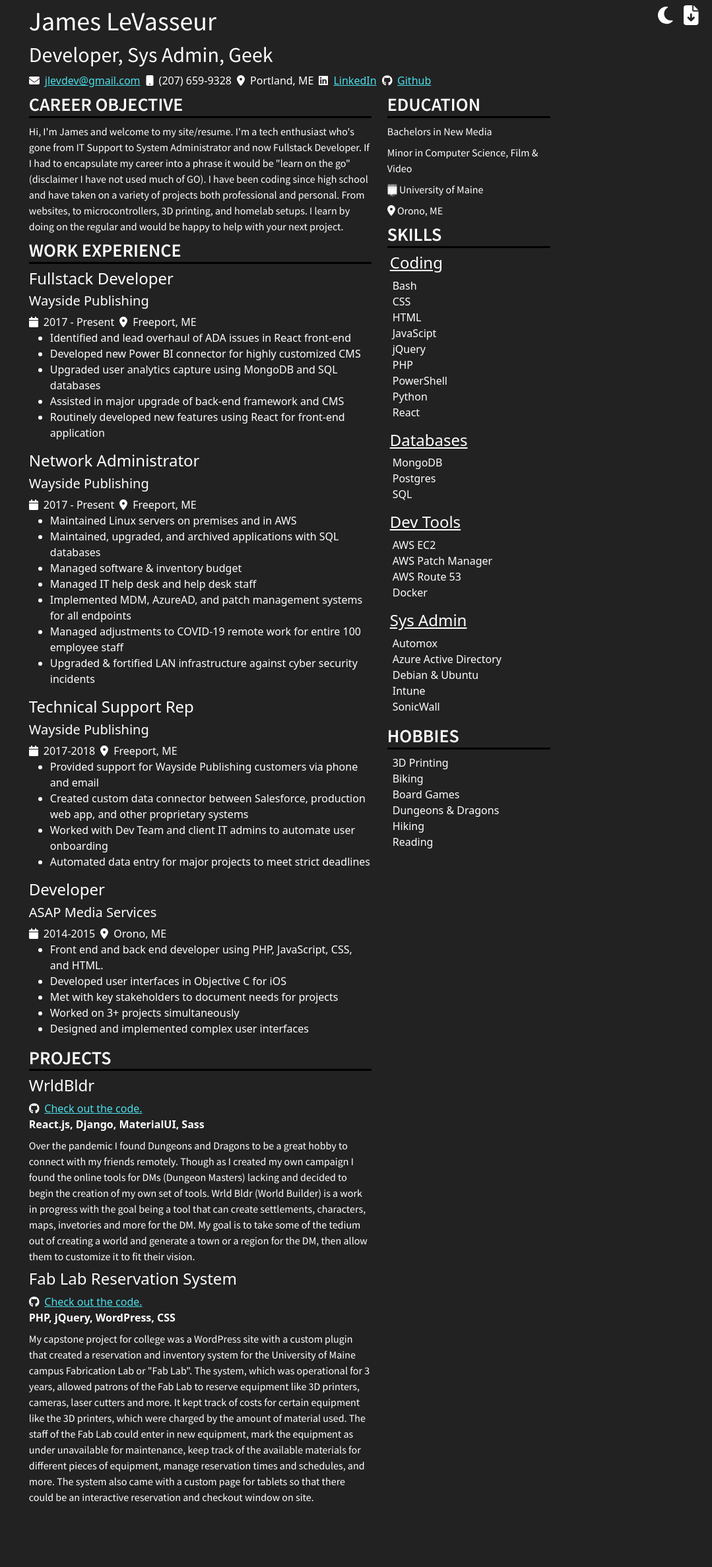
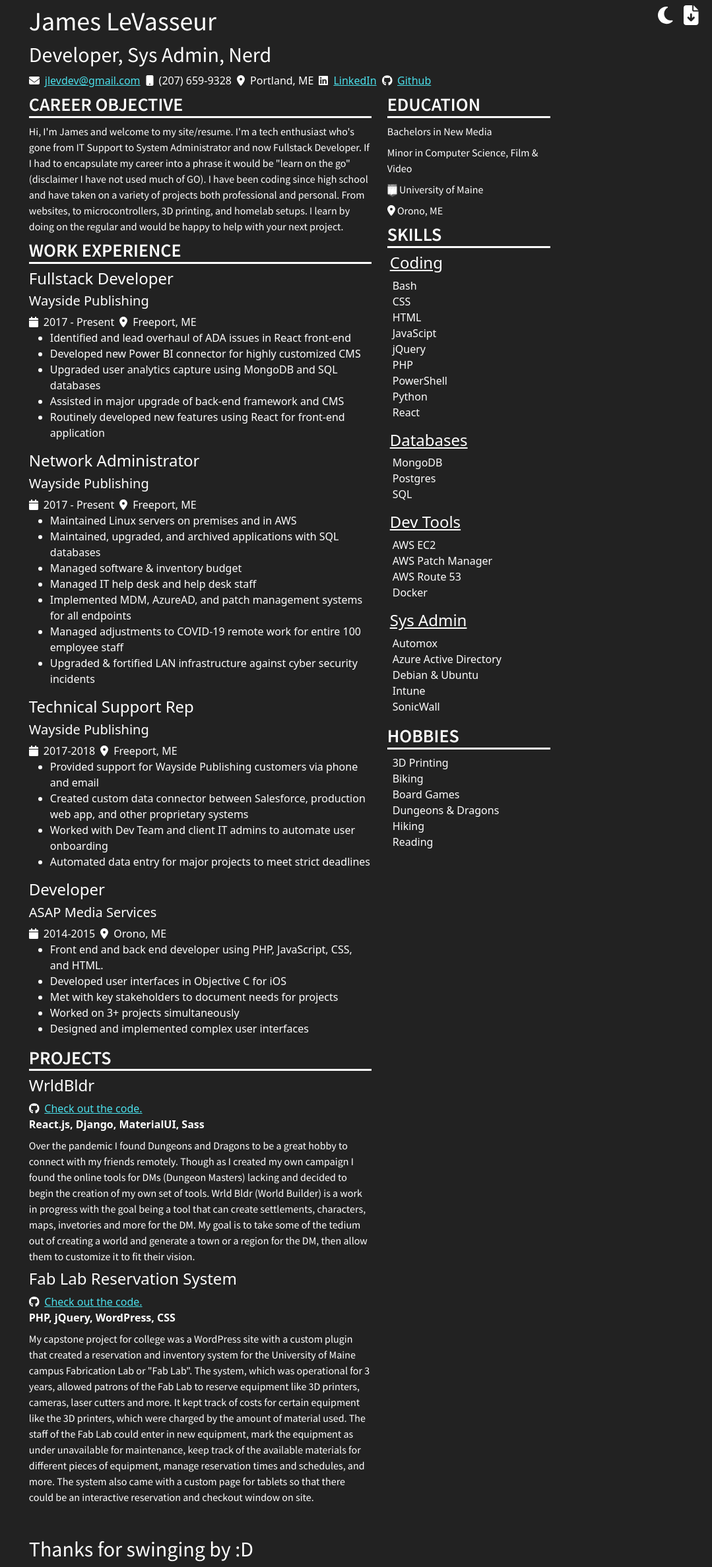
Before and after one commit to jamezlevasseur/resume-portfolio, a React (Create React App) app: page / in a window 1280 px wide. Shown: the whole page at 66% size, without its empty margins (201-1280 px from the left). Before the commit the page ends 2289 px from the top, so only its background shows below. Built offline with nearby package versions, Linux system fonts and the light colour scheme.

Commit message:
fixed day/night function, added proper HTML structure, added footer

```diff
--- a/src/App.js
+++ b/src/App.js
@@ -37,7 +37,7 @@ function App() {
     initialDayNightSetting === DAY ? BLACK : WHITE
   );
   const [h3BorderBottom, setH3BorderBottom] = useState({
-    borderBottom: DAY_BORDER,
+    borderBottom: initialDayNightSetting === DAY ? DAY_BORDER : NIGHT_BORDER,
   });
 
   document.body.style.background = bodyBG;
@@ -48,12 +48,12 @@ function App() {
       setbodyBG(WHITE);
       setbodyColor(BLACK);
       setDayNight(DAY);
+      setH3BorderBottom({ borderBottom: DAY_BORDER });
+    } else {
+      setbodyBG(SLATE);
+      setbodyColor(WHITE);
+      setDayNight(NIGHT);
       setH3BorderBottom({ borderBottom: NIGHT_BORDER });
-    } else {
-      setbodyBG("#222");
-      setbodyColor("#fff");
-      setDayNight("night");
-      setH3BorderBottom({ borderBottom: DAY_BORDER });
     }
   };
 
@@ -141,10 +141,6 @@ function App() {
 
   return (
     <div className="App container">
-      <div className="row">
-        <div className="title col-12">
-          <h1>James LeVasseur</h1>
-          <h2>Developer, Sys Admin, Geek</h2>
       <div className="top-buttons">
         <FontAwesomeIcon
           data-html2canvas-ignore="true"
@@ -159,7 +155,13 @@ function App() {
           onClick={downloadPdfClick}
         />
       </div>
+      <div className="row">
+        <header className="title col-12">
+          <h1>James LeVasseur</h1>
+          <h2>Developer, Sys Admin, Nerd</h2>
+        </header>
       </div>
+      <main className="row">
         <div className="little-bits col-12">
           <ul>
             <li>
@@ -448,7 +450,10 @@ function App() {
             </ul>
           </div>
         </div>
-      </div>
+      </main>
+      <footer className="row">
+        <h2>Thanks for swinging by :D</h2>
+      </footer>
     </div>
   );
 }
--- a/src/sass/index.scss
+++ b/src/sass/index.scss
@@ -72,7 +72,7 @@ p {
 
 .App {
   .top-buttons {
-    position: absolute;
+    position: fixed;
     top: 0;
     right: 1vw;
     text-align: right;
@@ -165,6 +165,10 @@ p {
       text-decoration: underline;
     }
   }
+}
+
+footer {
+  padding-top: 40px;
 }
 
 /*media query styles */
```
Also changed, not shown: src/css/index.css, 1 other file (tests, documents, lock files or other folders). Lines whose indentation alone changed are shown as unchanged.
